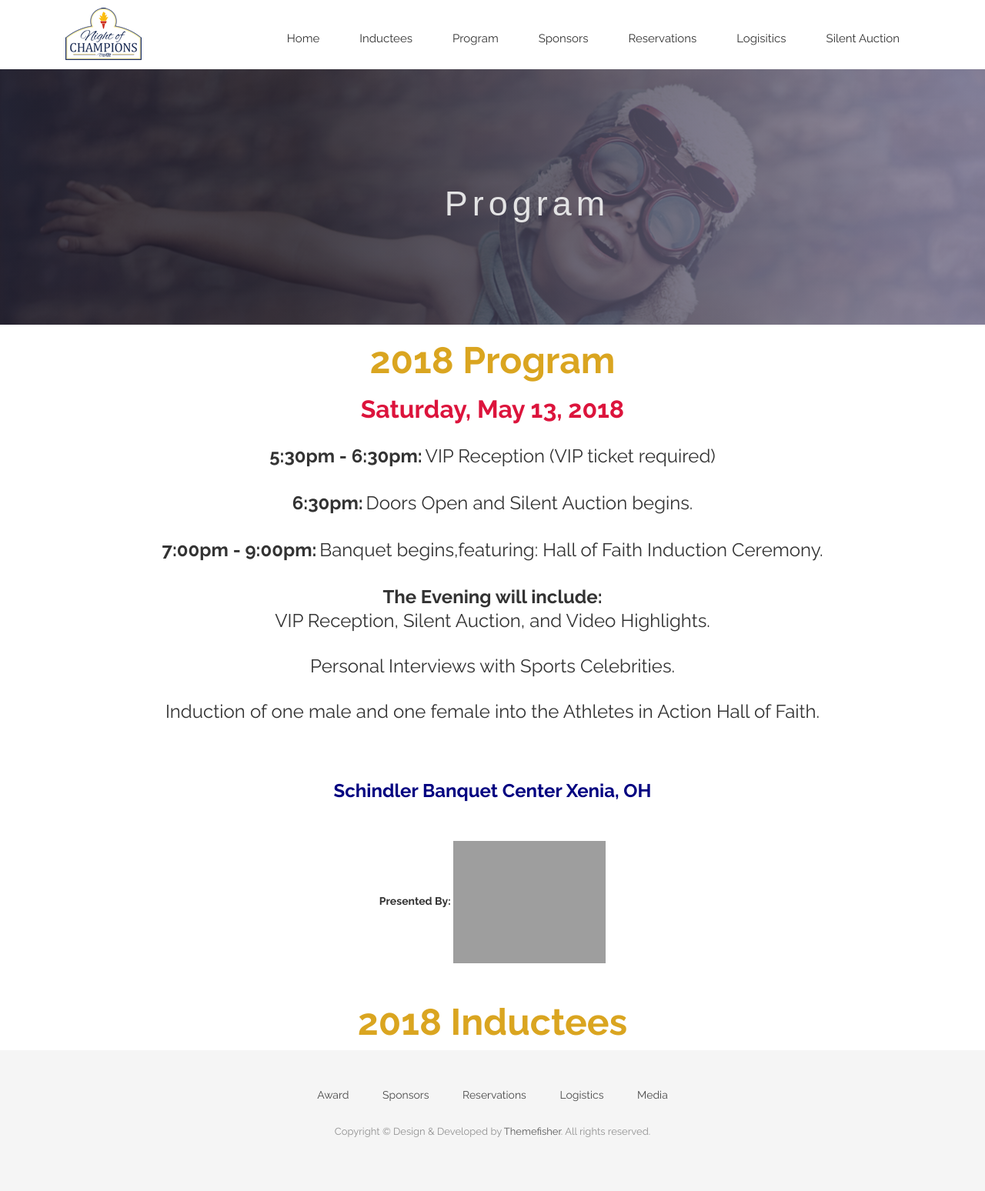
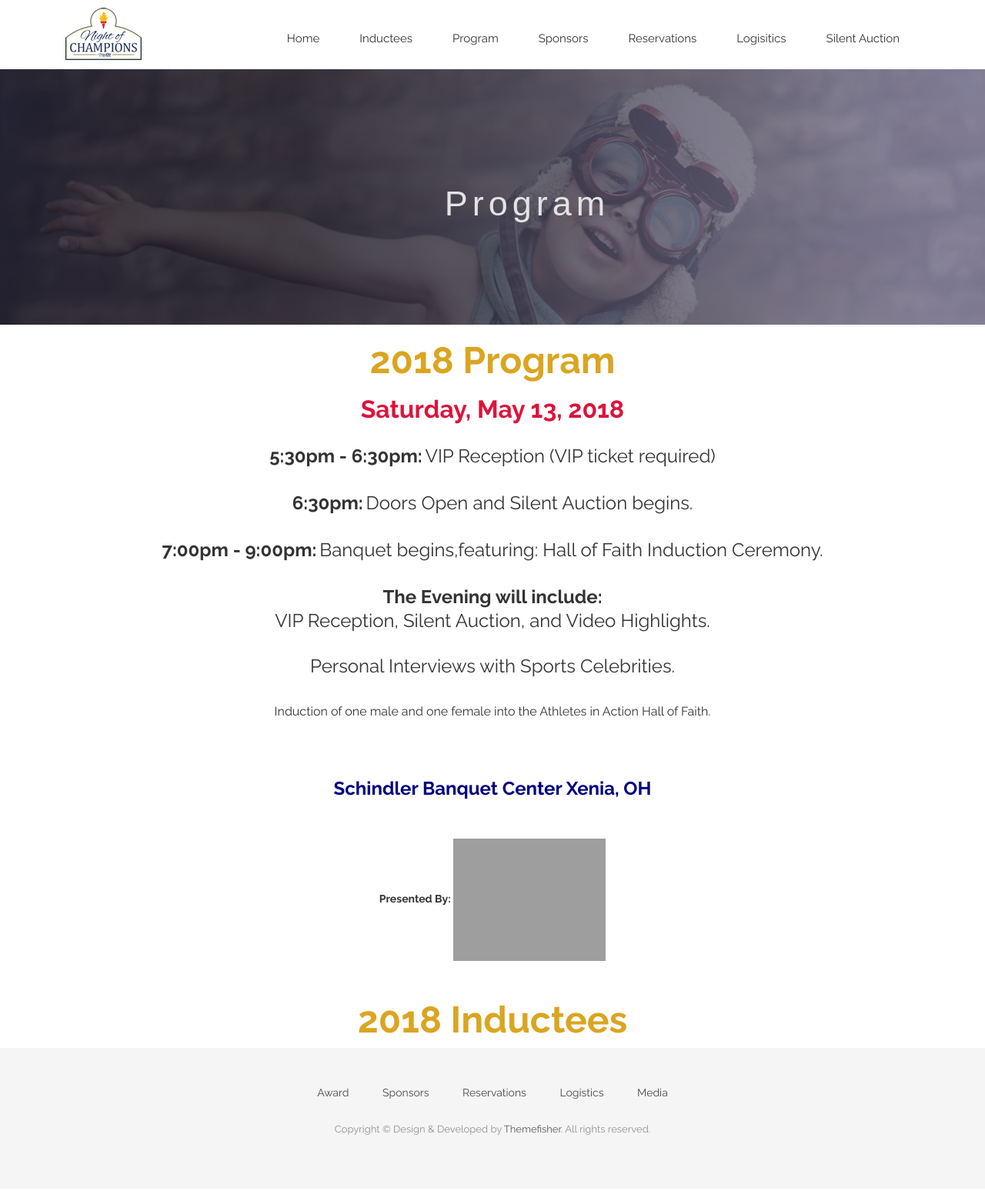
Before and after one commit to CruGlobal/NightofChampions, a Jekyll site: the page built from program.markdown, in a window 1280 px wide. Shown: the whole page at 77% size. Built offline with Jekyll 4.4.1, drawn with Linux system fonts in a browser that asks for light colours; nearby versions of some CDN libraries; some web fonts are replaced; grey boxes are pictures that could not be loaded.

Commit message:
Updated Program

```diff
--- a/program.markdown
+++ b/program.markdown
@@ -35,7 +35,7 @@ position: 1
 <br> <br>
 <font size="5">Personal Interviews with Sports Celebrities.</font>
 <br><br>
-<font size="5">Induction of one male and one female into the Athletes in Action Hall of Faith.</font></p>
+<font size="3">Induction of one male and one female into the Athletes in Action Hall of Faith.</font></p>
 <br><br>
 </div>
 <div style="text-align: center;">
```
